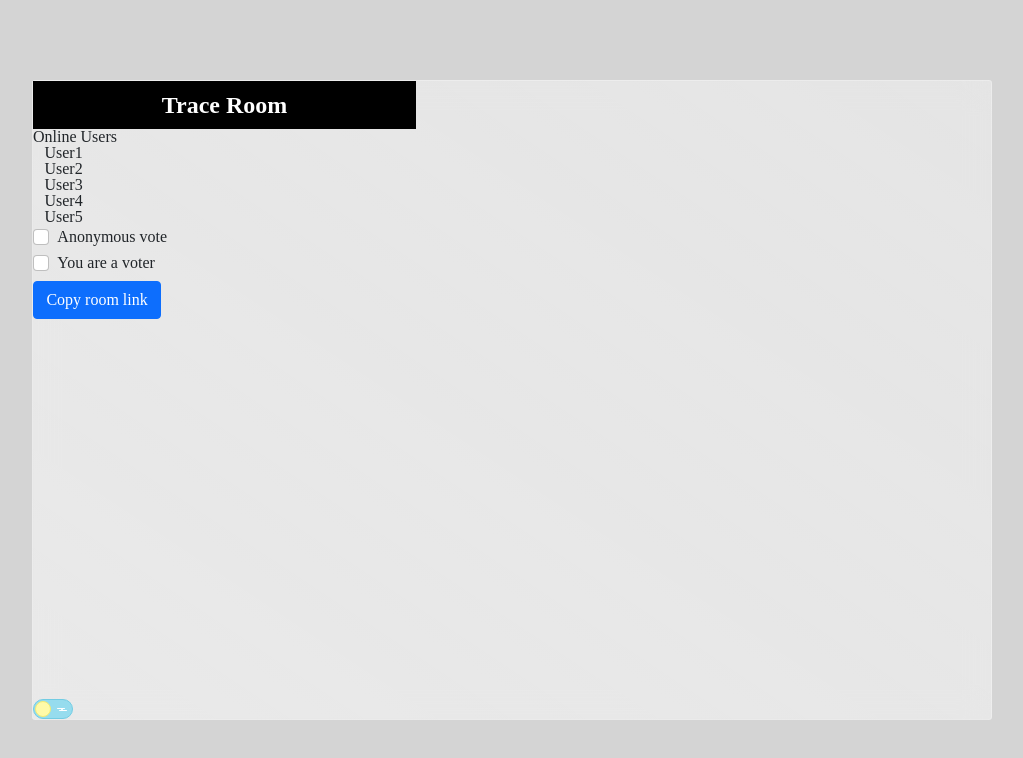
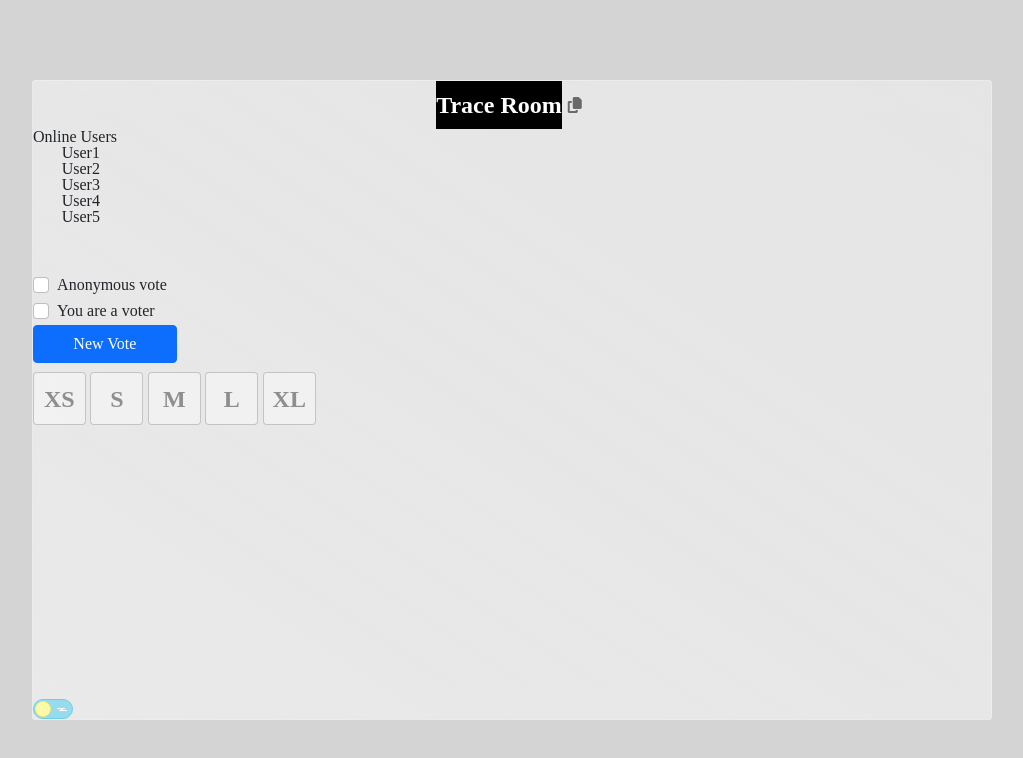
Before and after one commit to liors619/scrum-voter, a plain HTML site: page index.html in a window 1280 px wide. Shown: the whole page, without its empty margins (128-1151 px from the left). Drawn offline with nearby package versions, Linux system fonts and the light colour scheme.

Commit message:
add xs s m l xl buttons

```diff
--- a/css/MasterStyleSheet.css
+++ b/css/MasterStyleSheet.css
@@ -4,3 +4,5 @@
 @import url(background.css);
 @import url(roomChooseStyle.css);
 @import url(room.css);
+@import url(roomTitleDiv.css);
+@import url(roomOptions.css);
--- a/css/room.css
+++ b/css/room.css
@@ -1,10 +1,6 @@
 #room-div{
-    width: 40%;
+    width: 100%;
     height: 100%;
-    position: absolute;
-    top: 0;
-    left: 0;
-    z-index: 1;
 }
 
 #online-users-list {
@@ -16,29 +12,33 @@
     overflow: auto;
 }
 
-#room-title {
-    margin: 0;
-    padding: 0;
-    font-size: 1.5em;
-    font-weight: bold;
-    text-align: center;
-    color: #fff;
-    background-color: #000;
-    height: 2em;
-    line-height: 2em;
-    overflow: hidden;
-}
-
-.form-check-label{
-    margin-top: 0.25em;
-    margin-left: .1%;
-}
-
-#copy-room-link-btn{
-    margin-top: 0.25em;
-    margin-left: .1%;
-}
-
 .user-il {
     margin-left: 3%;
 }
+
+#vote-answers-div {
+    margin-top: 1%;
+    width: 50%;
+    display: flex;
+}
+
+.vote-option-button {
+    width: 11%;
+    aspect-ratio: 1;
+    color: dimgray;
+    font-weight: bold;
+    text-align: center;
+    cursor: pointer;
+
+    font-size: 1.5em;
+    padding: 0;
+    margin-left: 1%;
+
+    color: rgba(100, 100, 100, 0.7);
+    background-color: rgba(255, 255, 255, 0.4);
+    border: rgba(128, 128, 128, 0.4) solid 1px;
+}
+
+#vote-answers-div button:first-of-type {
+    margin-left: 0;
+}
--- /dev/null
+++ b/css/roomOptions.css
@@ -0,0 +1,13 @@
+.form-check-label{
+    margin-top: 0.25em;
+    margin-left: .1%;
+}
+#room-options-div{
+    margin-top: 5%;
+    min-width: max-content;
+    max-width: 15%;
+}
+
+#new-vote-button{
+    width: 100%;
+}
--- /dev/null
+++ b/css/roomTitleDiv.css
@@ -0,0 +1,26 @@
+#room-title {
+    margin: 0;
+    padding: 0;
+    font-size: 1.5em;
+    font-weight: bold;
+    text-align: center;
+    color: #fff;
+    background-color: #000;
+    height: 2em;
+    line-height: 2em;
+    overflow: hidden;
+}
+
+.icon-button{
+    border: none;
+    background-color: transparent;
+    cursor: pointer;
+    outline: none;
+    color: dimgray;
+}
+
+#room-title-div{
+    display: flex;
+    align-items: center;
+    justify-content: center;
+}
--- a/index.html
+++ b/index.html
@@ -34,6 +34,9 @@
 		<div id="room-div">
 			<div id="room-title-div">
 				<h1 id="room-title">Trace Room</h1>
+				<button class ="icon-button">
+					<i class="fas fa-copy"></i>
+				</button>
 			</div>
 			<div id="online-users-div">
 				<h2 id="online-users-title">Online Users</h2>
@@ -45,8 +48,7 @@
 					<li class="user-il">User5</li>
 				</ul>
 			</div>
-
-			<div class="room-options">
+			<div id="room-options-div">
 				<div class="form-check">
 					<input class="form-check-input" type="checkbox" id="anonymous-vote-checkbox">
 					<label class="form-check-label" for="anonymous-vote-checkbox">
@@ -59,22 +61,27 @@
 						You are a voter
 					</label>
 				</div>
+				<button type="button" class="btn btn-primary" id="new-vote-button">New Vote</button>
 			</div>
-			<div id="copy-page-link-button">
-				<button type="button" class="btn btn-primary" id="copy-room-link-btn">Copy room link</button>
+
+			<div id="vote-answers-div">
+				<button type="button" class="btn btn-primary vote-option-button">XS</button>
+				<button type="button" class="btn btn-primary vote-option-button">S</button>
+				<button type="button" class="btn btn-primary vote-option-button">M</button>
+				<button type="button" class="btn btn-primary vote-option-button">L</button>
+				<button type="button" class="btn btn-primary vote-option-button">XL</button>
 			</div>
+
+
 		</div>
 	</div>
-	<!--
-	<div id="circle1" class="circle"></div>
-	<div id="circle2" class="circle"></div>
-	<div id="circle3" class="circle"></div>
-	-->
-<script>
-function myFunction() {
-   document.body.classList.toggle("dark");
-}
-</script>
+
+	<script>
+	function myFunction() {
+	   document.body.classList.toggle("dark");
+	}
+	</script>
+	<script src="https://kit.fontawesome.com/c612638b49.js" crossorigin="anonymous"></script>
 </body>
 
 </html>
```
Also changed, not shown: icons/copy.png (added).
